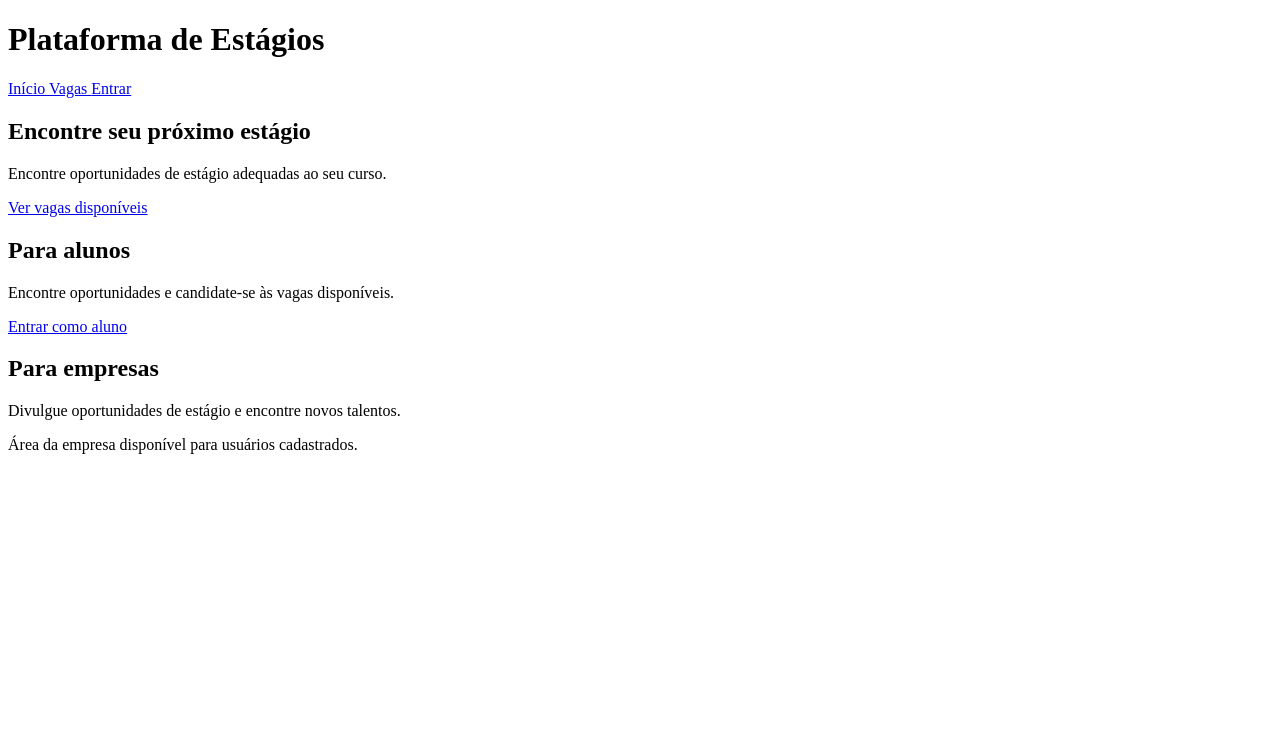
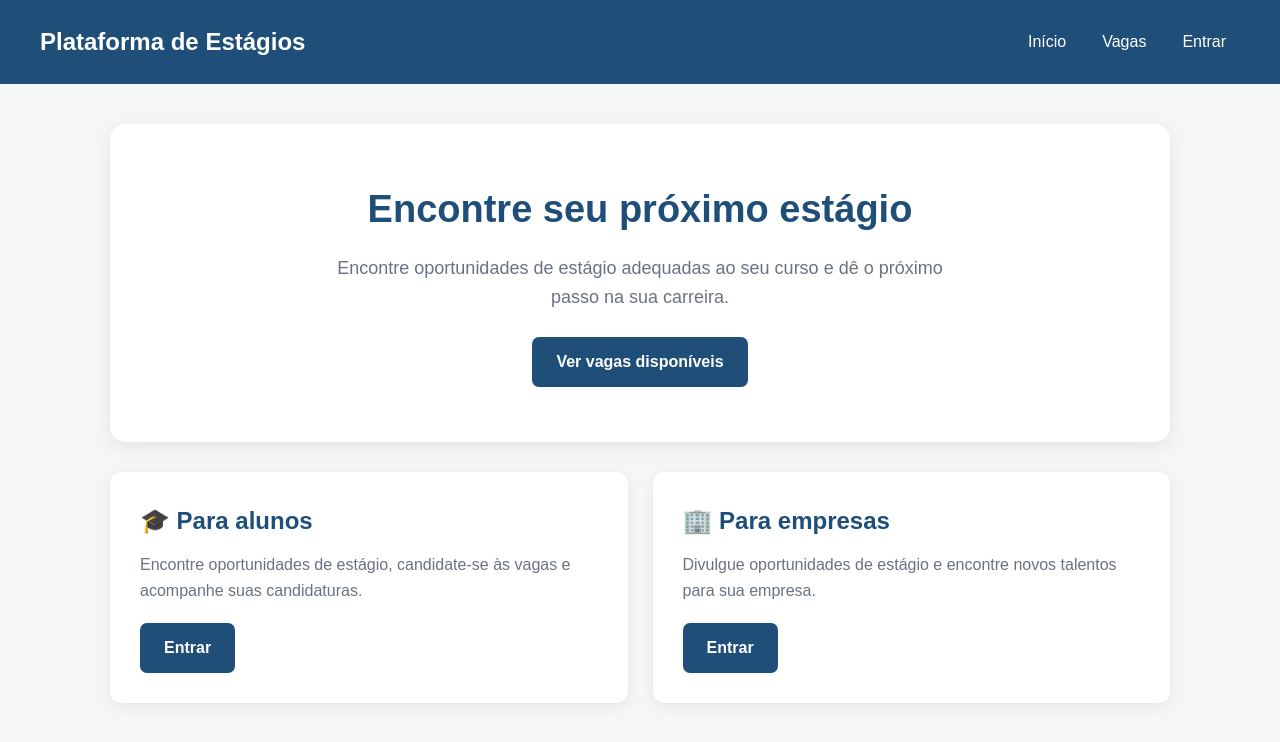
Before and after one commit to Benildomelo/plataforma_estagios, a Django app: page / in a window 1280 px wide. Shown: the top 742 px of the page. Run offline with Django 5.2, Linux system fonts and the light colour scheme.

Commit message:
melhorias pagina inicio

```diff
--- a/vagas/templates/vagas/inicio.html
+++ b/vagas/templates/vagas/inicio.html
@@ -6,6 +6,165 @@
     <meta name="viewport" content="width=device-width, initial-scale=1.0">
 
     <title>Plataforma de Estágios</title>
+
+    <style>
+        * {
+            box-sizing: border-box;
+            margin: 0;
+            padding: 0;
+        }
+
+        body {
+            font-family: Arial, sans-serif;
+            background: #f4f6f8;
+            color: #1f2937;
+            line-height: 1.6;
+        }
+
+        header {
+            background: #1f4e79;
+            color: white;
+            padding: 20px 40px;
+
+            display: flex;
+            justify-content: space-between;
+            align-items: center;
+
+            flex-wrap: wrap;
+            gap: 15px;
+        }
+
+        header h1 {
+            font-size: 24px;
+        }
+
+        nav {
+            display: flex;
+            gap: 8px;
+            flex-wrap: wrap;
+        }
+
+        nav a {
+            color: white;
+            text-decoration: none;
+            padding: 9px 14px;
+            border-radius: 6px;
+        }
+
+        nav a:hover {
+            background: rgba(255, 255, 255, 0.15);
+        }
+
+        main {
+            max-width: 1100px;
+            margin: 40px auto;
+            padding: 0 20px;
+        }
+
+        .hero {
+            background: white;
+            border-radius: 16px;
+            padding: 55px 40px;
+            text-align: center;
+
+            box-shadow: 0 5px 18px rgba(0, 0, 0, 0.08);
+
+            margin-bottom: 30px;
+        }
+
+        .hero h2 {
+            font-size: 38px;
+            color: #1f4e79;
+            margin-bottom: 15px;
+        }
+
+        .hero p {
+            max-width: 650px;
+            margin: 0 auto 25px;
+            color: #6b7280;
+            font-size: 18px;
+        }
+
+        .botao {
+            display: inline-block;
+            background: #1f4e79;
+            color: white;
+            text-decoration: none;
+
+            padding: 12px 24px;
+            border-radius: 7px;
+
+            font-weight: bold;
+        }
+
+        .botao:hover {
+            background: #163a5c;
+        }
+
+        .secoes {
+            display: grid;
+            grid-template-columns: repeat(2, 1fr);
+            gap: 25px;
+        }
+
+        .card {
+            background: white;
+            padding: 30px;
+            border-radius: 12px;
+
+            box-shadow: 0 4px 14px rgba(0, 0, 0, 0.07);
+        }
+
+        .card h2 {
+            color: #1f4e79;
+            margin-bottom: 12px;
+        }
+
+        .card p {
+            color: #6b7280;
+            margin-bottom: 20px;
+        }
+
+        .usuario {
+            background: #eef5fb;
+            border-left: 5px solid #1f4e79;
+            padding: 20px;
+            margin-bottom: 25px;
+            border-radius: 8px;
+        }
+
+        .usuario h3 {
+            color: #1f4e79;
+            margin-bottom: 5px;
+        }
+
+        @media (max-width: 700px) {
+
+            header {
+                padding: 20px;
+            }
+
+            header h1 {
+                font-size: 20px;
+            }
+
+            main {
+                margin: 25px auto;
+            }
+
+            .hero {
+                padding: 40px 20px;
+            }
+
+            .hero h2 {
+                font-size: 28px;
+            }
+
+            .secoes {
+                grid-template-columns: 1fr;
+            }
+        }
+    </style>
 </head>
 
 <body>
@@ -16,9 +175,7 @@
 
         <nav>
 
-            <a href="/">
-                Início
-            </a>
+            <a href="/">Início</a>
 
             <a href="/vagas/">
                 Vagas
@@ -26,29 +183,13 @@
 
             {% if user.is_authenticated %}
 
-                {% if user.is_superuser %}
-
-                    <a href="/admin/">
-                        Administração
-                    </a>
-
-                {% elif user.aluno_set.exists %}
-
                 <a href="/area-aluno/">
                     Minha área
                 </a>
 
                 <a href="/minhas-candidaturas/">
-                        Minhas candidaturas
+                    Candidaturas
                 </a>
-
-                {% elif user.empresa_set.exists %}
-
-                    <a href="/area-empresa/">
-                        Área da empresa
-                    </a>
-
-                {% endif %}
 
                 <a href="/sair/">
                     Sair
@@ -69,28 +210,24 @@
 
     <main>
 
-        <section>
-
         {% if user.is_authenticated %}
 
-                <h2>
+            <section class="usuario">
+
+                <h3>
                     Olá, {{ user.first_name|default:user.username }}! 👋
-                </h2>
+                </h3>
 
                 <p>
-                    Bem-vindo à Plataforma de Estágios.
+                    Bem-vindo de volta à Plataforma de Estágios.
                 </p>
 
-                <p>
-                    Encontre oportunidades de estágio
-                    adequadas ao seu curso.
-                </p>
+            </section>
 
-                <a href="/vagas/">
-                    Ver vagas disponíveis
-                </a>
+        {% endif %}
 
-            {% else %}
+
+        <section class="hero">
 
             <h2>
                 Encontre seu próximo estágio
@@ -98,66 +235,70 @@
 
             <p>
                 Encontre oportunidades de estágio
-                    adequadas ao seu curso.
+                adequadas ao seu curso e dê o próximo
+                passo na sua carreira.
             </p>
 
-                <a href="/vagas/">
+            <a class="botao" href="/vagas/">
                 Ver vagas disponíveis
             </a>
-
-            {% endif %}
 
         </section>
 
 
-        <section>
+        <section class="secoes">
 
-            <h2>Para alunos</h2>
+            <article class="card">
+
+                <h2>🎓 Para alunos</h2>
 
                 <p>
-                Encontre oportunidades e candidate-se
-                às vagas disponíveis.
+                    Encontre oportunidades de estágio,
+                    candidate-se às vagas e acompanhe
+                    suas candidaturas.
                 </p>
 
-            {% if user.is_authenticated and user.aluno_set.exists %}
+                {% if user.is_authenticated %}
 
-                <a href="/area-aluno/">
+                    <a class="botao" href="/area-aluno/">
                         Acessar minha área
                     </a>
 
                 {% else %}
 
-                <a href="/entrar/">
-                    Entrar como aluno
+                    <a class="botao" href="/entrar/">
+                        Entrar
                     </a>
 
                 {% endif %}
 
-        </section>
+            </article>
 
 
-        <section>
+            <article class="card">
 
-            <h2>Para empresas</h2>
+                <h2>🏢 Para empresas</h2>
 
                 <p>
                     Divulgue oportunidades de estágio
-                e encontre novos talentos.
+                    e encontre novos talentos para sua empresa.
                 </p>
 
-            {% if user.is_authenticated and user.empresa_set.exists %}
+                {% if user.is_authenticated %}
 
-                <a href="/area-empresa/">
-                    Acessar área da empresa
+                    <a class="botao" href="/area-empresa/">
+                        Área da empresa
                     </a>
 
                 {% else %}
 
-                <p>
-                    Área da empresa disponível para usuários cadastrados.
-                </p>
+                    <a class="botao" href="/entrar/">
+                        Entrar
+                    </a>
 
                 {% endif %}
+
+            </article>
 
         </section>
 
```
Lines whose indentation alone changed are shown as unchanged.
